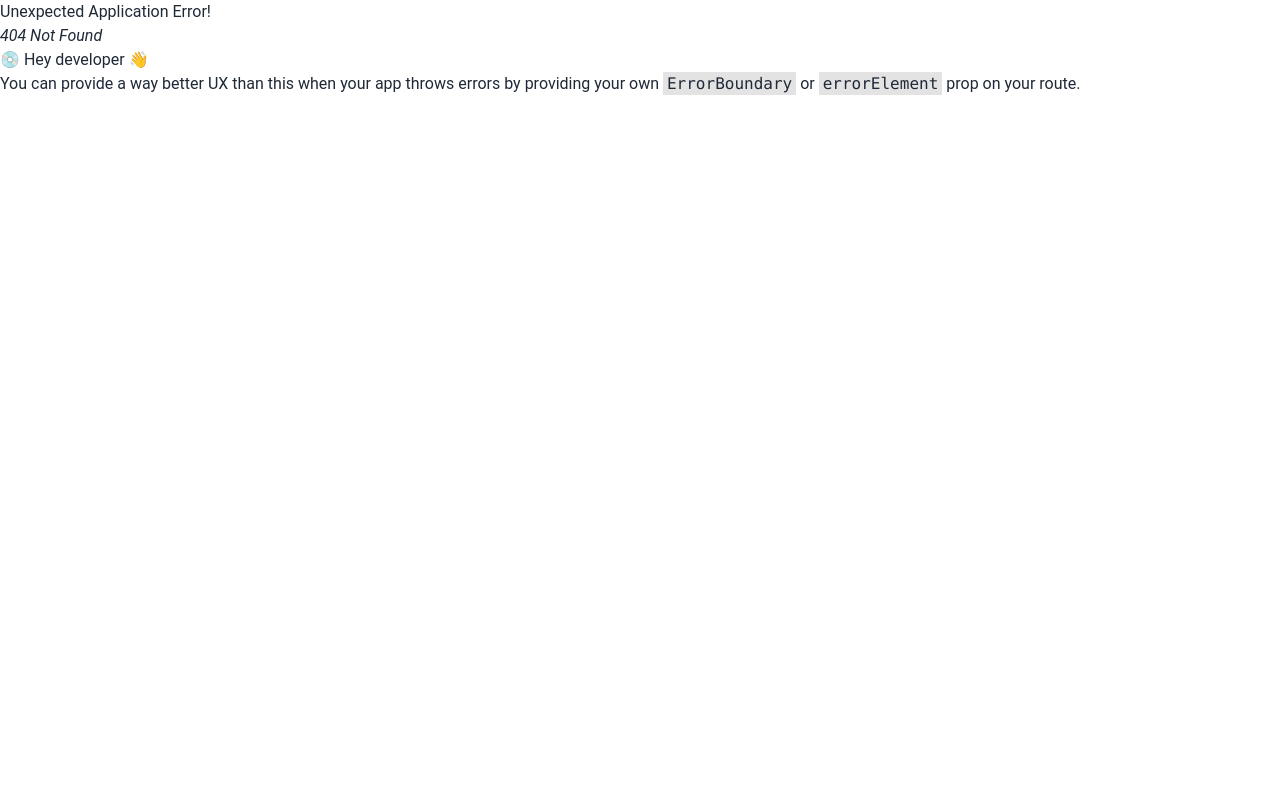
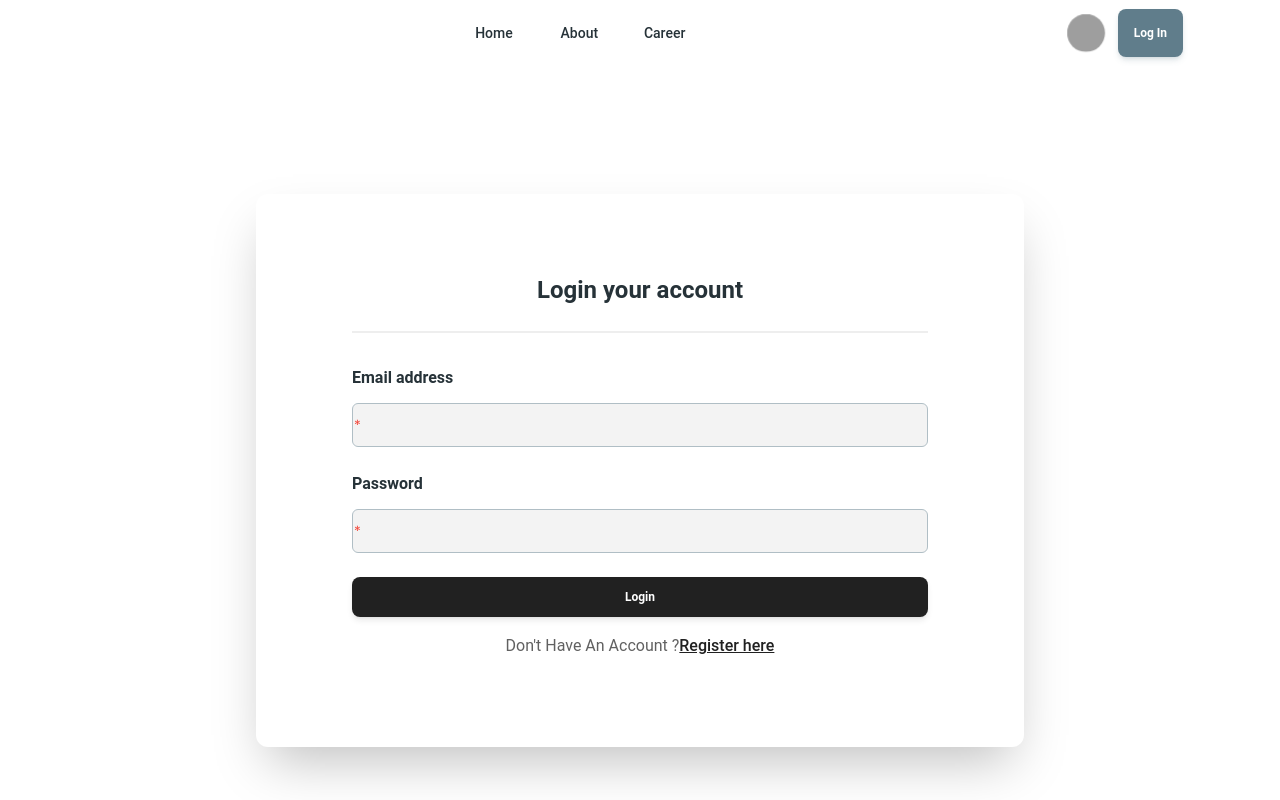
Before and after one commit to mstsurnalyakter/dragon-news, a React (Vite) app: page /login in a window 1280 px wide. Before the commit this address had no page. Built offline with nearby package versions, Linux system fonts and the light colour scheme; grey boxes are pictures that could not be loaded.

Commit message:
login page added

```diff
--- a/src/pages/Login/Login.jsx
+++ b/src/pages/Login/Login.jsx
@@ -0,0 +1,89 @@
+import React from "react";
+import PropTypes from "prop-types";
+import NavBar from "../Shared/NavBar/NavBar";
+
+import { Card, Input, Button, Typography } from "@material-tailwind/react";
+import { Link } from "react-router-dom";
+
+const Login = () => {
+
+
+    const handleLogin = () =>{
+
+    }
+
+  return (
+    <div>
+      <NavBar />
+      <Card
+        color="transparent"
+        className="shadow-2xl mt-32 max-w-3xl  mx-auto py-20"
+      >
+        <Typography variant="h4" color="blue-gray" className="text-center mb-6">
+          Login your account
+        </Typography>
+        <div className="border-b-2 w-3/4 mx-auto"></div>
+        <form onSubmit={handleLogin} className="mt-8 mb-2 w-3/4 mx-auto">
+          <div className="mb-1 flex flex-col gap-6">
+            <Typography variant="h6" color="blue-gray" className="-mb-3">
+              Email address
+            </Typography>
+            <Input
+              size="lg"
+              type="email"
+              name="email"
+              required
+              placeholder="name@mail.com"
+              className=" !border-t-blue-gray-200 focus:!border-t-gray-900 !bg-[#F3F3F3]"
+              labelProps={{
+                className: "before:content-none after:content-none",
+              }}
+            />
+            <Typography variant="h6" color="blue-gray" className="-mb-3">
+              Password
+            </Typography>
+            <Input
+              type="password"
+              name="password"
+              required
+              size="lg"
+              placeholder="********"
+              className=" !border-t-blue-gray-200 focus:!border-t-gray-900 !bg-[#F3F3F3]"
+              labelProps={{
+                className: "before:content-none after:content-none",
+              }}
+            />
+            {/*
+            <Typography color="gray" className="font-normal">
+              <Link
+                onClick={handleForgetPassword}
+                className="font-medium underline text-blue-900"
+              >
+                Forget Password
+              </Link>
+            </Typography> */}
+          </div>
+
+          <Button type="submit" className="mt-6 capitalize" fullWidth>
+            Login
+          </Button>
+          {/* {loginError && <small className="text-red-500">{loginError}</small>}
+          {success && <small className="text-green-500">{success}</small>} */}
+          <Typography color="gray" className="mt-4 text-center font-normal">
+            Don&apos;t Have An Account ?
+            <Link
+              to={"/register"}
+              className="font-medium underline text-gray-900"
+            >
+              Register here
+            </Link>
+          </Typography>
+        </form>
+      </Card>
+    </div>
+  );
+};
+
+Login.propTypes = {};
+
+export default Login;
```
Also changed, not shown: src/routes/Routes.jsx (+20 -11 lines), src/pages/Register/Register.jsx (added).
